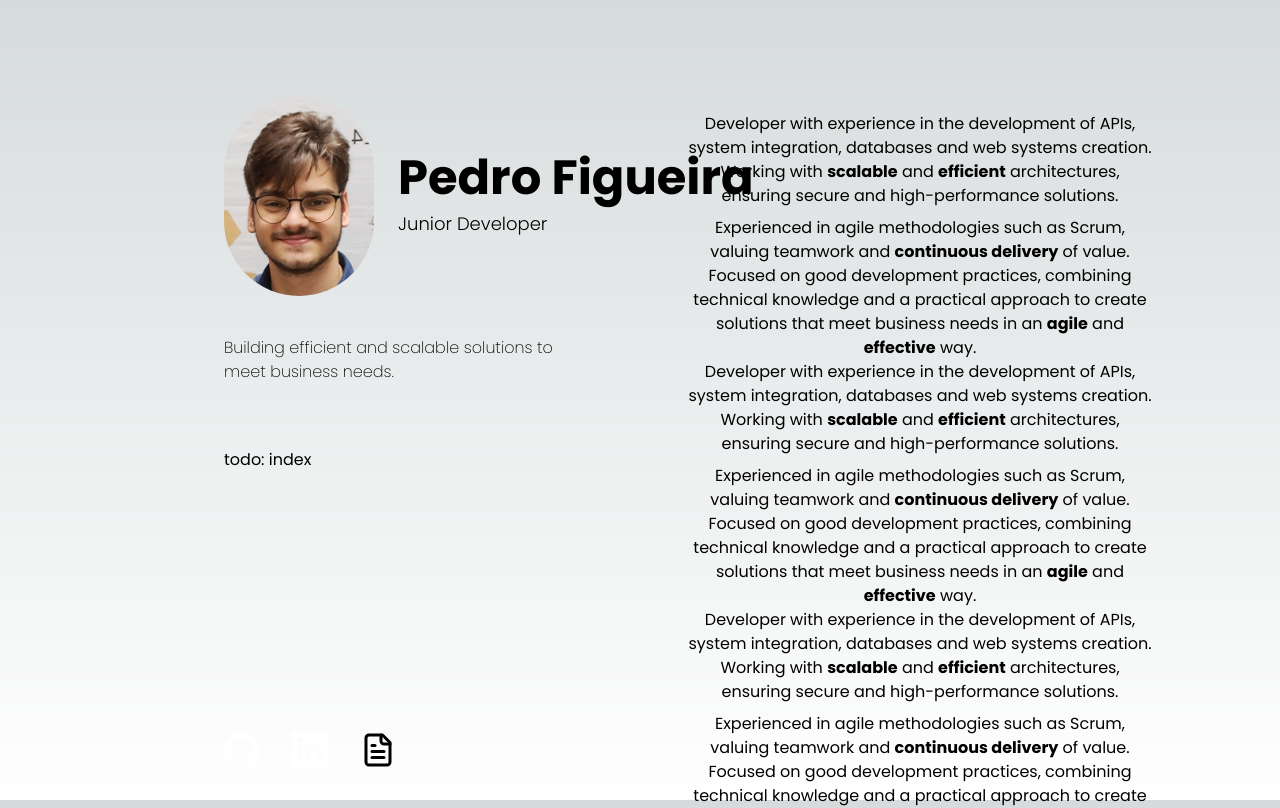
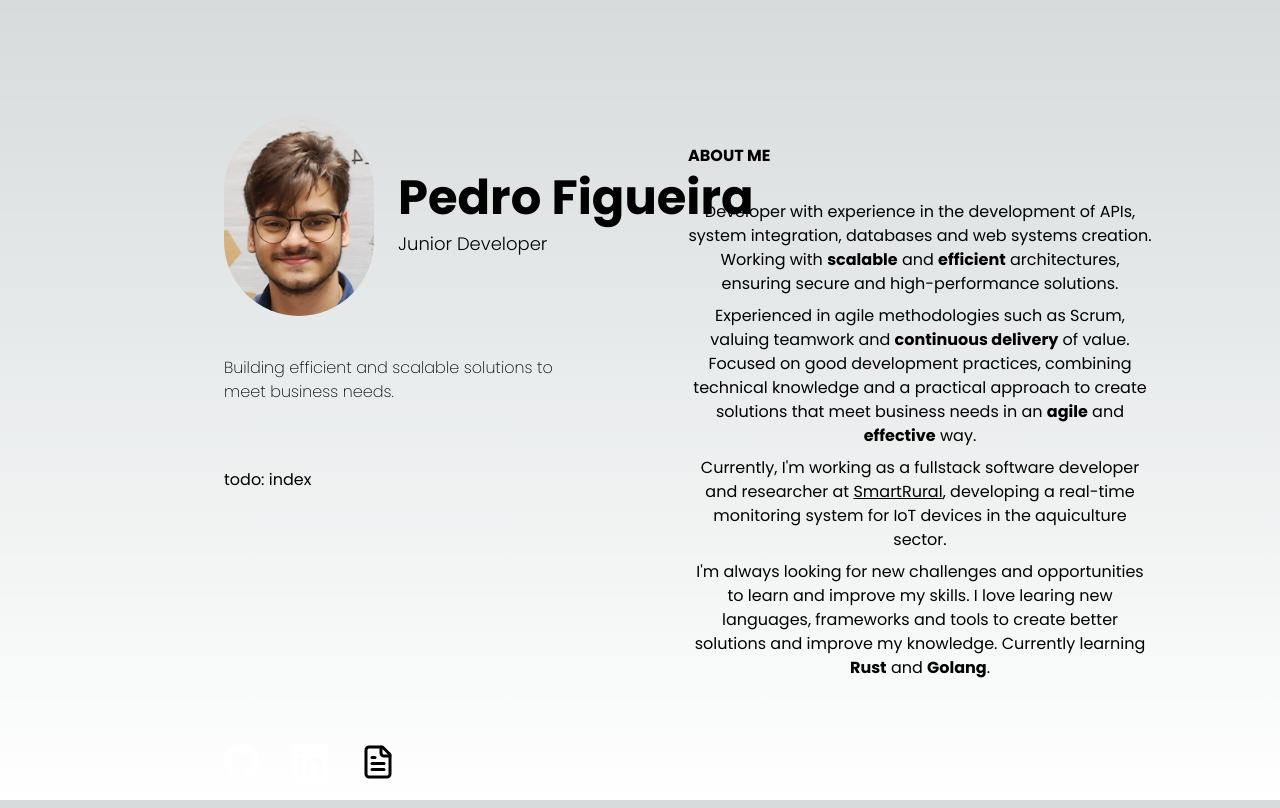
Before and after one commit to PepeuFBV/portfolio, a Next.js app: page / in a window 1280 px wide. Shown: the top 808 px of the page. Built offline with nearby package versions, Linux system fonts and the light colour scheme.

Commit message:
AboutMe component

```diff
--- a/src/app/page.tsx
+++ b/src/app/page.tsx
@@ -4,17 +4,11 @@ import { AboutMe } from '@/components/core/AboutMe'
 
 export default function Main() {
     return (
-        <main className="flex h-screen w-full items-center pt-28 pb-12 pl-56 pr-32 gap-36">
-            <div className='fixed h-[84%]'>
+        <main className="flex flex-col lg:flex-row h-screen w-full items-center px-32 pt-36 pb-12 lg:pl-56 gap-36">
+            <div className='lg:fixed lg:h-[83%]'>
                 <Home className='h-full' />
             </div>
-            <div className="w-1/2 ml-auto h-full">
-                <AboutMe />
-                <AboutMe />
-                <AboutMe />
-                <AboutMe />
-                <AboutMe />
-                <AboutMe />
+            <div className="lg:w-1/2 ml-auto h-full flex flex-col gap-40">
                 <AboutMe />
             </div>
         </main>
--- a/src/components/core/AboutMe/index.tsx
+++ b/src/components/core/AboutMe/index.tsx
@@ -4,25 +4,47 @@ import { aboutme } from '@/data/aboutme'
 import { getLanguagePos } from '@/utils/language-handler'
 import { motion } from 'framer-motion'
 
+const INITIAL_DELAY = 0.75
+const DELAY_MULTIPLIER = 0.2
+
 const AboutMe = () => {
     const languagePos = getLanguagePos()
 
+    let iterator: number = 0
+
     return (
+        <div className='flex flex-col gap-8'>
+            <h2 className='text-base font-bold uppercase'>{aboutme.descriptionTitle[languagePos]}</h2>
             <div className='flex flex-col gap-2 text-center'>
                 <motion.p
                     initial={{ opacity: 0, y: 50 }}
                     animate={{ opacity: 1, y: 0 }}
-                transition={{ duration: 0.5, delay: 1 }}
+                    transition={{ duration: 0.5, delay: INITIAL_DELAY + DELAY_MULTIPLIER * iterator++ }}
                 >
                     {aboutme.description1[languagePos]}
                 </motion.p>
                 <motion.p
                     initial={{ opacity: 0, y: 50 }}
                     animate={{ opacity: 1, y: 0 }}
-                transition={{ duration: 0.5, delay: 1.25 }}
+                    transition={{ duration: 0.5, delay: INITIAL_DELAY + DELAY_MULTIPLIER * iterator++ }}
                 >
                     {aboutme.description2[languagePos]}
                 </motion.p>
+                <motion.p
+                    initial={{ opacity: 0, y: 50 }}
+                    animate={{ opacity: 1, y: 0 }}
+                    transition={{ duration: 0.5, delay: INITIAL_DELAY + DELAY_MULTIPLIER * iterator++ }}
+                >
+                    {aboutme.description3[languagePos]}
+                </motion.p>
+                <motion.p
+                    initial={{ opacity: 0, y: 50 }}
+                    animate={{ opacity: 1, y: 0 }}
+                    transition={{ duration: 0.5, delay: INITIAL_DELAY + DELAY_MULTIPLIER * iterator++ }}
+                >
+                    {aboutme.descriptionExtra[languagePos]}
+                </motion.p>
+            </div>
         </div>
     )
 }
--- a/src/data/aboutme.tsx
+++ b/src/data/aboutme.tsx
@@ -1,6 +1,16 @@
 import { ReactNode } from 'react'
 
-const aboutme: { name: string, role: string[], smallDescription: ReactNode[], description1: ReactNode[], description2: ReactNode[] } = {
+type AboutMeContent = {
+    name: string,
+    role: string[],
+    smallDescription: ReactNode[],
+    descriptionTitle: string[],
+    description1: ReactNode[],
+    description2: ReactNode[],
+    description3: ReactNode[],
+    descriptionExtra: ReactNode[]
+}
+const aboutme: AboutMeContent = {
     name: "Pedro Figueira",
     role: [
         'Junior Developer',
@@ -13,6 +23,10 @@ const aboutme: { name: string, role: string[], smallDescription: ReactNode[], de
         <>
             Construindo soluções eficientes e escaláveis para atender às necessidades do negócio.
         </>
+    ],
+    descriptionTitle: [
+        'About me',
+        'Sobre mim'
     ],
     description1: [
         <>
@@ -29,6 +43,22 @@ const aboutme: { name: string, role: string[], smallDescription: ReactNode[], de
         <>
             Experiente em metodologias ágeis como Scrum, valorizando a colaboração em equipe e a <b>entrega contínua</b> de valor. Com foco em boas práticas de desenvolvimento, aliando conhecimento técnico e uma abordagem prática para criar soluções que atendem às necessidades do negócio de forma <b>ágil</b> e <b>eficaz</b>.
         </>
+    ],
+    description3: [
+        <>
+            Currently, I'm working as a fullstack software developer and researcher at <a className='underline text-blue-600 hover:text-blue-800 visited:text-purple-600' href="https://www.cefetmg.br/" target="_blank" rel="noreferrer">SmartRural</a>, developing a real-time monitoring system for IoT devices in the aquiculture sector.
+        </>,
+        <>
+            Atualmente, estou trabalhando como desenvolvedor de software fullstack e pesquisador na <a className='underline text-blue-600 hover:text-blue-800 visited:text-purple-600' href="https://www.cefetmg.br/" target="_blank" rel="noreferrer">SmartRural</a>, desenvolvendo um sistema de monitoramento em tempo real para dispositivos IoT no setor de aquicultura.
+        </>
+    ],
+    descriptionExtra: [
+        <>
+            I'm always looking for new challenges and opportunities to learn and improve my skills. I love learing new languages, frameworks and tools to create better solutions and improve my knowledge. Currently learning <b>Rust</b> and <b>Golang</b>.
+        </>,
+        <>
+            Estou sempre em busca de novos desafios e oportunidades para aprender e aprimorar minhas habilidades. Adoro aprender novas linguagens, frameworks e ferramentas para criar soluções melhores e aprimorar meu conhecimento. Atualmente aprendendo <b>Rust</b> e <b>Golang</b>.
+        </>
     ]
 }
 
```
Lines whose indentation alone changed are shown as unchanged.
